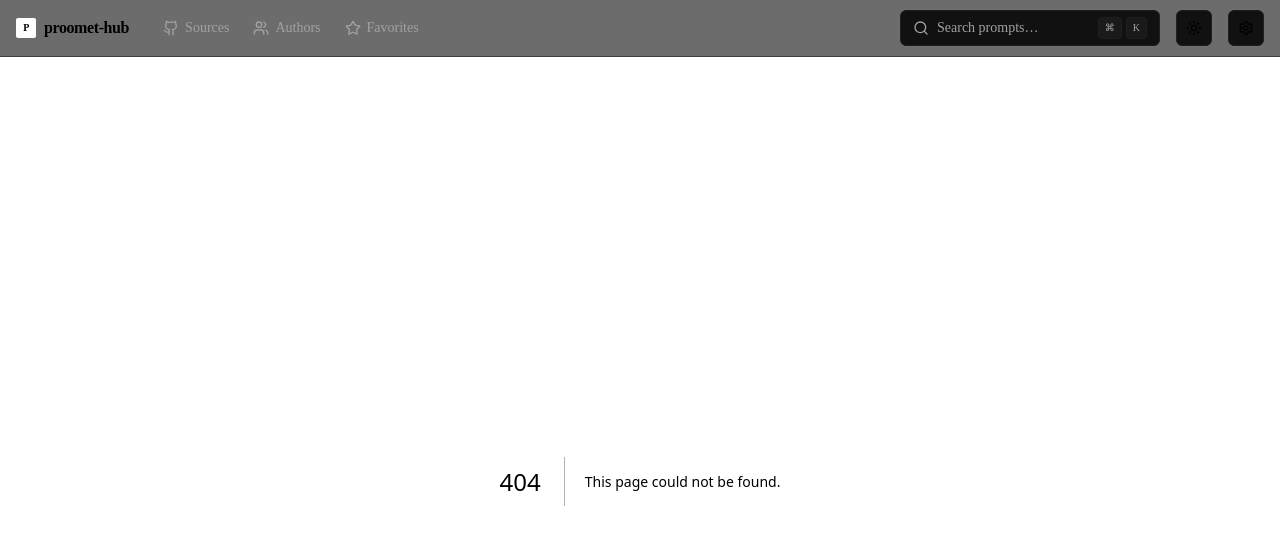
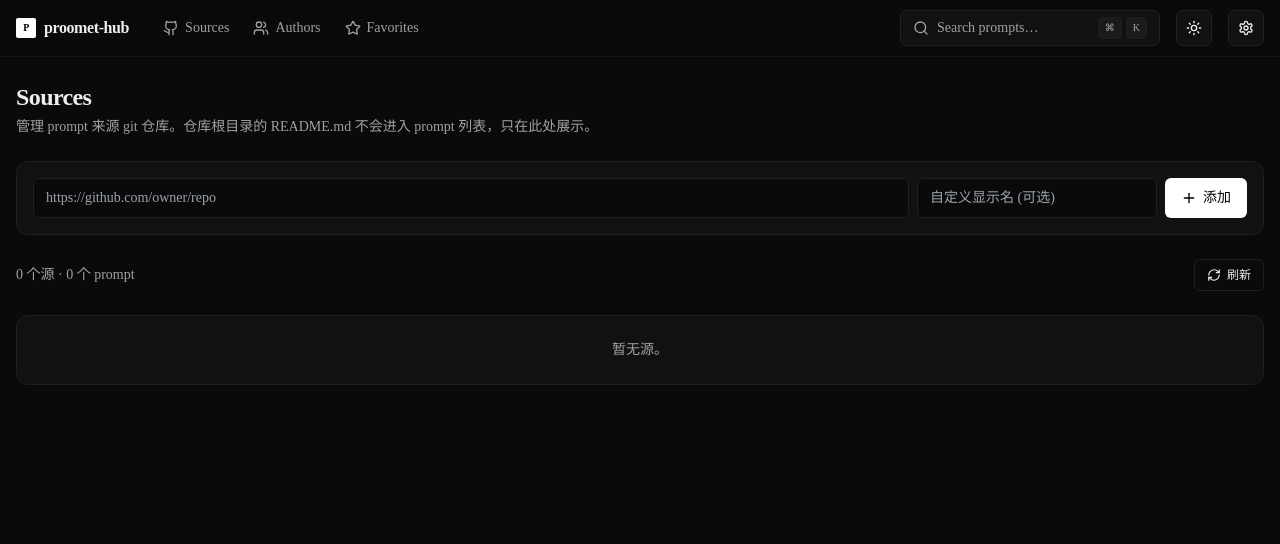
Before and after one commit to bent2685/proomet-hub, a Next.js app: page /sources in a window 1280 px wide. Before the commit this address had no page. Shown: the top 544 px of the page. Built offline with nearby package versions, Linux system fonts and the light colour scheme.

Commit message:
feat(sources): 源管理页与 README 展示
增 / 删 / 手动刷新源；根目录 README.md 折叠展示在对应源条目
下，不会污染 prompt 列表。

```diff
--- /dev/null
+++ b/app/sources/page.tsx
@@ -0,0 +1,133 @@
+"use client";
+
+import { useState } from "react";
+import { useStore } from "@/lib/store";
+import { Trash2, RefreshCw, Plus, ChevronDown, ChevronRight, BookOpen } from "lucide-react";
+import { Markdown } from "@/components/markdown";
+import clsx from "clsx";
+
+export default function SourcesPage() {
+  const sources = useStore((s) => s.sources);
+  const add = useStore((s) => s.addSource);
+  const remove = useStore((s) => s.removeSource);
+  const reload = useStore((s) => s.reloadPrompts);
+  const items = useStore((s) => s.items);
+  const readmes = useStore((s) => s.readmes);
+  const [url, setUrl] = useState("");
+  const [label, setLabel] = useState("");
+  const [err, setErr] = useState<string | null>(null);
+  const [pending, setPending] = useState(false);
+  const [expanded, setExpanded] = useState<Record<string, boolean>>({});
+
+  async function submit(e: React.FormEvent) {
+    e.preventDefault();
+    setErr(null);
+    setPending(true);
+    const res = await add(url, label || undefined);
+    setPending(false);
+    if (!res.ok) setErr(res.error ?? "添加失败");
+    else {
+      setUrl("");
+      setLabel("");
+    }
+  }
+
+  return (
+    <div className="space-y-6">
+      <div>
+        <h1 className="text-2xl font-semibold tracking-tight">Sources</h1>
+        <p className="text-sm text-fg-muted mt-1">
+          管理 prompt 来源 git 仓库。仓库根目录的 <code>README.md</code> 不会进入 prompt 列表，只在此处展示。
+        </p>
+      </div>
+
+      <form onSubmit={submit} className="rounded-xl border border-border bg-bg-elevated p-4 flex flex-col md:flex-row gap-2">
+        <input
+          value={url}
+          onChange={(e) => setUrl(e.target.value)}
+          placeholder="https://github.com/owner/repo"
+          className="flex-1 h-10 px-3 rounded-md bg-bg border border-border focus:border-border-strong outline-none text-sm"
+        />
+        <input
+          value={label}
+          onChange={(e) => setLabel(e.target.value)}
+          placeholder="自定义显示名 (可选)"
+          className="md:w-60 h-10 px-3 rounded-md bg-bg border border-border focus:border-border-strong outline-none text-sm"
+        />
+        <button
+          disabled={pending}
+          className="inline-flex items-center justify-center gap-1.5 h-10 px-4 rounded-md bg-accent text-accent-foreground text-sm font-medium hover:opacity-90 disabled:opacity-50"
+        >
+          <Plus className="size-4" />
+          {pending ? "添加中…" : "添加"}
+        </button>
+      </form>
+      {err && <div className="text-sm text-red-400">{err}</div>}
+
+      <div className="flex items-center justify-between">
+        <h2 className="text-sm text-fg-muted">{sources.length} 个源 · {items.length} 个 prompt</h2>
+        <button
+          onClick={() => reload({ refresh: true })}
+          className="inline-flex items-center gap-1.5 h-8 px-3 rounded-md border border-border hover:border-border-strong text-xs"
+        >
+          <RefreshCw className="size-3.5" />
+          刷新
+        </button>
+      </div>
+
+      <ul className="rounded-xl border border-border bg-bg-elevated divide-y divide-border">
+        {sources.length === 0 && (
+          <li className="p-6 text-center text-sm text-fg-muted">暂无源。</li>
+        )}
+        {sources.map((s) => {
+          const count = items.filter((it) => it.sourceId === s.id).length;
+          const readme = readmes[s.id];
+          const isOpen = !!expanded[s.id];
+          return (
+            <li key={s.id} className="p-4">
+              <div className="flex items-center gap-3">
+                {readme ? (
+                  <button
+                    onClick={() => setExpanded((m) => ({ ...m, [s.id]: !isOpen }))}
+                    aria-label="toggle readme"
+                    className="h-7 w-7 -ml-1 grid place-items-center rounded-md hover:bg-bg-subtle text-fg-muted"
+                  >
+                    {isOpen ? <ChevronDown className="size-4" /> : <ChevronRight className="size-4" />}
+                  </button>
+                ) : (
+                  <span className="size-7 -ml-1 grid place-items-center text-fg-subtle/40">
+                    <BookOpen className="size-3.5" />
+                  </span>
+                )}
+                <div className="min-w-0 flex-1">
+                  <div className="font-medium text-sm">{s.label ?? `${s.owner}/${s.repo}`}</div>
+                  <a href={s.url} target="_blank" rel="noreferrer" className="text-xs text-fg-subtle truncate block hover:underline">
+                    {s.url}
+                  </a>
+                </div>
+                <span className={clsx("text-xs", readme ? "text-fg-muted" : "text-fg-subtle")}>{count} md</span>
+                <button
+                  onClick={() => remove(s.id)}
+                  aria-label="delete"
+                  className="h-8 w-8 grid place-items-center rounded-md border border-border hover:border-red-500/50 hover:text-red-400"
+                >
+                  <Trash2 className="size-4" />
+                </button>
+              </div>
+
+              {readme && isOpen && (
+                <div className="mt-4 ml-6 rounded-lg border border-border bg-bg p-4">
+                  <div className="mb-2 flex items-center gap-1.5 text-xs text-fg-subtle">
+                    <BookOpen className="size-3.5" />
+                    README.md
+                  </div>
+                  <Markdown source={readme} />
+                </div>
+              )}
+            </li>
+          );
+        })}
+      </ul>
+    </div>
+  );
+}
```
